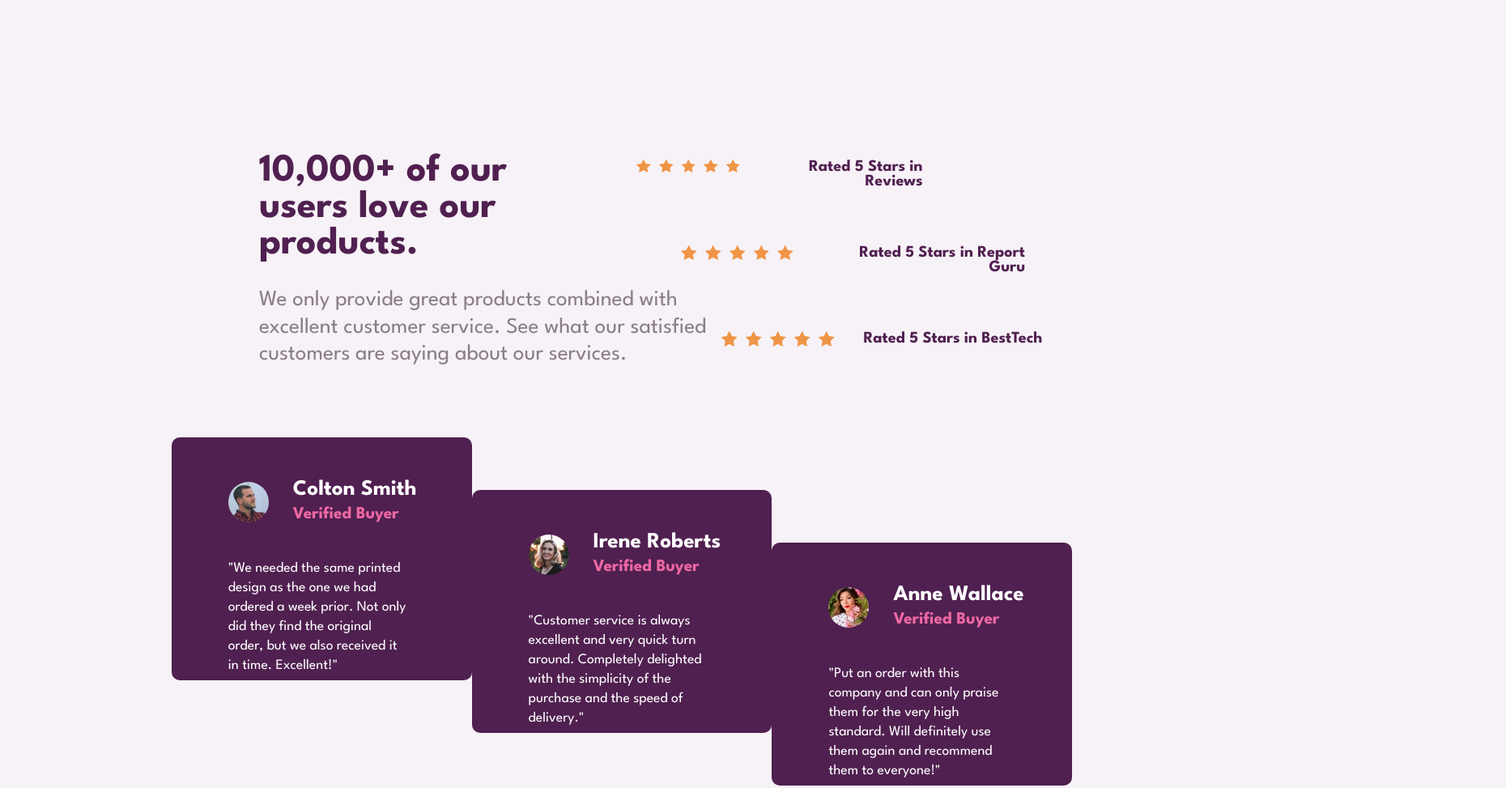
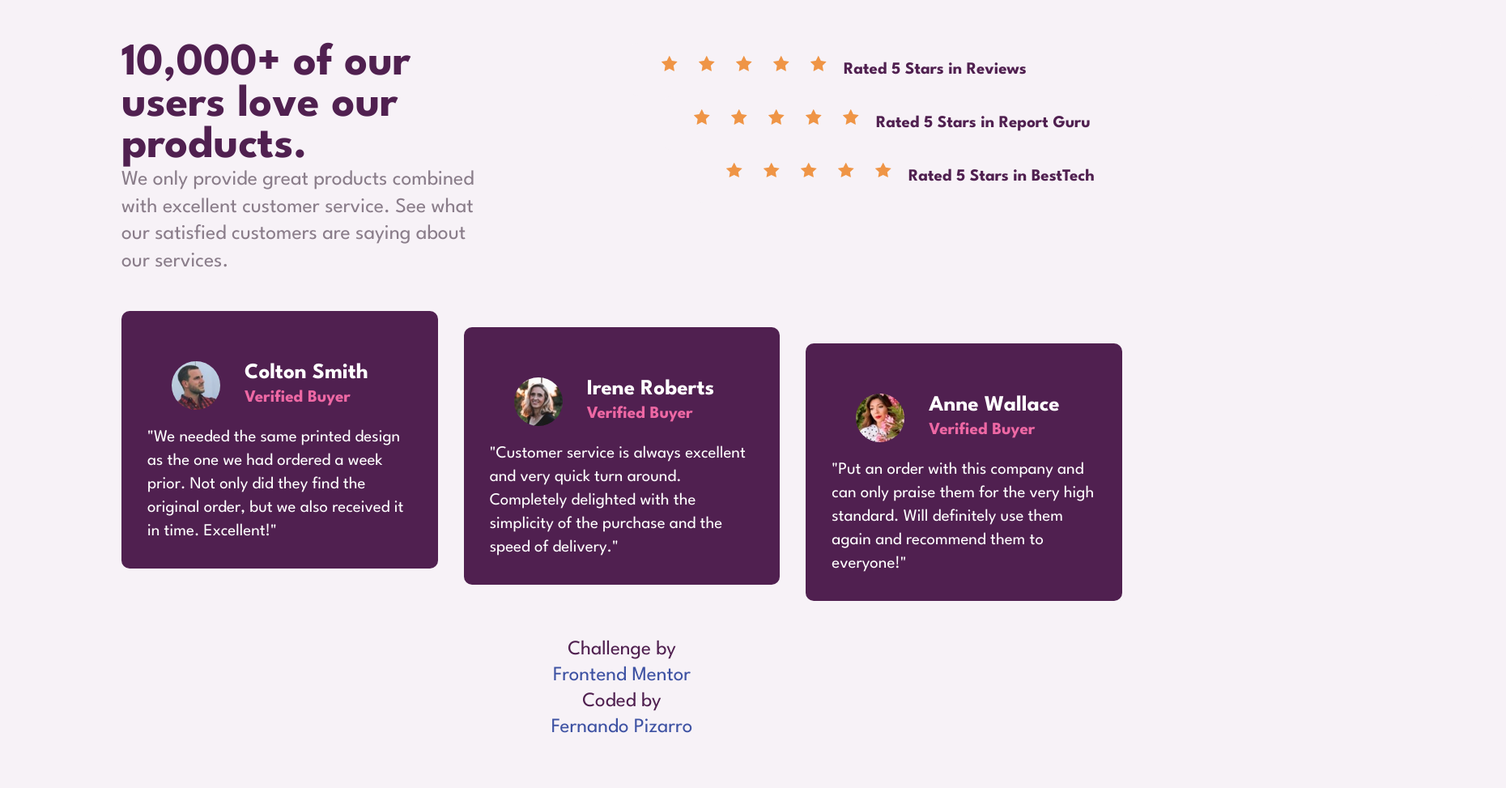
Before and after one commit to fernandopizarrodw/Frontend-Mentor-Social-proof-section, a plain HTML site: page index.html in a window 1536 px wide. Shown: the part 61-1034 px from the top of the page at 81% size, 1860 px wide, since content can reach past the window. After the commit the page ends 975 px from the top, so only its background shows below. Drawn offline with Linux system fonts and the light colour scheme.

Commit message:
Mejora del layout min-width: 1440px

```diff
--- a/styles.css
+++ b/styles.css
@@ -159,146 +159,107 @@ h1 {
         align-self: unset;
     }
 }
+@media (min-width: 1440px) {
+    main {
+      max-width: 1300px;
+      margin: 0 auto;
+      padding: 4rem 2rem;
+      display: flex;
+      flex-direction: column;
+      gap: 4rem;
+    }
 
+    .header {
+      display: flex;
+      justify-content: space-between;
+      align-items: flex-start;
+      text-align: left;
+      gap: 5rem;
+      max-width: 1200px;
+    }
 
+    .h1 {
+      max-width: 900px;
+      margin-right: 0;
+    }
 
-@media (min-width: 992px) {
-    main{
-        margin-top: 100px;
-        margin-left: 150px;
-        margin-right: 150px;
-    }
     h1 {
-        text-align: left;
-        max-width: 400px;
-        width: 90%;
-        margin: 150px 250px 30px 170px;
-        font-size: 3rem;
+      font-size: 3.5rem;
+      text-align: left;
+      margin: 50px 0px 0 0;
     }
 
     .description {
-        text-align: start;
-        font-size: 1.7rem;
-        color: #8a7d8a;
-        line-height: 2.1rem;
-        width: 90%;
-        max-width: 650px;
-        margin: 10px 250px 50px 170px;
+      text-align: left;
+      font-size: 1.6rem;
+      margin: 0 0 0 0;
+      width: 600px;
+    }
 
+    .reviews-container {
+      display: flex;
+      flex-direction: column;
+      margin-left: 100px;
+      margin-top: 50px;
 
     }
 
     .reviews {
-        text-align: right;
-        align-items: flex-start;
-        margin-top: 70px;
-
+      display: flex;
+      align-items: center;
+      gap: 1rem;
+      background-color: var(--light-grayish-magenta);
+      padding: 1rem 2rem;
+      border-radius: 8px;
+      width: 400px;
+      margin: 0;
     }
 
-
-
     .reviews p {
-        font-weight: 900;
-        font-size: 20px;
-        margin-bottom: 30px;
+      margin: 0;
+      font-size: 1.3rem;
     }
 
-    .header {
-        display: flex;
-        flex-direction: row;
-        justify-content: flex-start;
-        align-items: center;
+    /* Posicionamiento escalonado */
+    .reviews.first {
+      margin-left: 0;
+      width: 1000px;
     }
 
-    .first {
-        margin: 90px 450px 0 15px;
-        display: flex;
-
-        width: 50%;
-        padding-top: 20px;
-
+    .reviews.second {
+      margin-left: 40px;width: 1000px;
     }
 
-    .first p {
-        margin-left: 30px;
+    .reviews.third {
+      margin-left: 80px;width: 1000px;
     }
 
-    .second {
-        margin: 20px 50px 0 70px;
-        display: flex;
-
-        width: 60%;
-        padding-top: 20px;
-
+    .cards {
+      display: flex;
+      justify-content: space-between;
+      gap: 2rem;
     }
 
-    .second p {
-        margin-left: 30px;
+    .card-smith {
+      margin: 0;
+      padding: 2rem;
+      max-width: 100%;
     }
 
-    .third {
-        margin: 20px 50px 0 120px;
-        display: flex;
-
-        width: 60%;
-        padding-top: 20px;
-
-    }
-
-    .third p {
-        margin-left: 30px;
-    }
-
-    section {
-        display: flex;
-        flex-direction: row;
-        justify-content: space-between;
-        min-height: 500px;
-        width: 90%;
-        max-width: 1300px;
-        margin-left: auto;
-        margin-right: auto;
-
-
-
-
-    }
-
-
-
-    .card-smith {
-        background-color: var(--very-dark-magenta);
-        width: 90%;
-        max-width: 400px;
-        border-radius: 10px;
-        height: 300px;
-
-    }
-
-
     .primero {
-        align-self: flex-start;
+      transform: translateY(-20px);
     }
 
     .segundo {
-        align-self: center;
+      transform: translateY(0px);
     }
 
     .tercero {
-        align-self: flex-end;
+      transform: translateY(20px);
     }
 
     .card-smith p {
-        color: var(--white);
-        font-size: 1.1rem;
-        margin: 40px 60px 20px 50px;
-        line-height: 1.5rem;
+      font-size: 1.3rem;
+      margin: 1rem 0 0 0;
     }
-
-    .card-smith img {
-        border-radius: 50px;
-        width: 50px;
-        margin: 30px 10px 0px 50px;
-
-    }
-}
+  }
```
